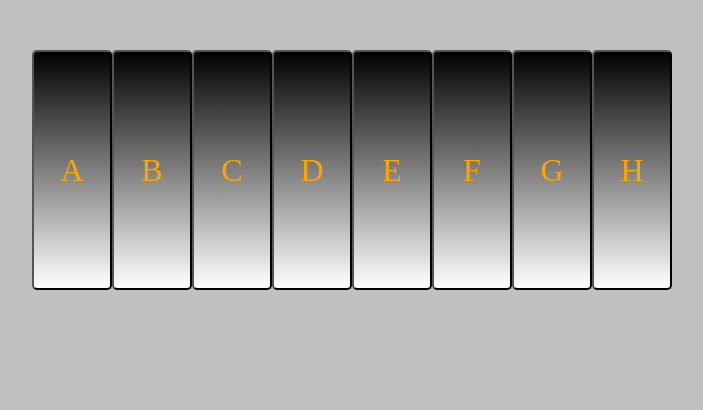
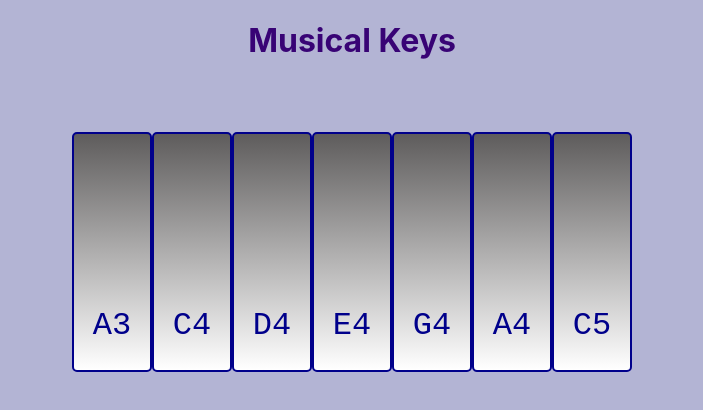
Before and after one commit to halitos/musical-keys, a React (Create React App) app: page / in a window 1280 px wide. Shown: the top 410 px of the page, without its empty margins (288-991 px from the left). Built offline with nearby package versions, Linux system fonts and the light colour scheme.

Commit message:
played first tone

```diff
--- a/src/App.css
+++ b/src/App.css
@@ -1,15 +1,22 @@
 body {
   text-align: center;
-  background-color: silver;
+  background-color: rgb(179, 180, 212);
+}
+
+.header {
+  margin: 20px;
+  color: rgb(56, 3, 117);
 }
 
 button {
   margin-top: 50px;
   width: 80px;
   height: 240px;
-  background: linear-gradient(rgb(0, 0, 0), rgb(256, 256, 256));
+  background: linear-gradient(rgb(94, 92, 92), rgb(256, 256, 256));
   font-size: xx-large;
-  font-family: cursive;
+  font-family: "Courier New", Courier, monospace;
   border-radius: 5px;
-  color: orange;
+  color: darkblue;
+  border-color: darkblue;
+  border-style: double;
 }
--- a/src/App.js
+++ b/src/App.js
@@ -1,10 +1,16 @@
 import React from "react";
 import Keyboard from "./Keyboard";
+import Header from "./Header";
 
 import "./App.css";
 
 function App() {
-  return <Keyboard />;
+  return (
+    <>
+      <Header />
+      <Keyboard />
+    </>
+  );
 }
 
 export default App;
--- /dev/null
+++ b/src/Header.js
@@ -0,0 +1,11 @@
+import React from "react";
+
+const Header = () => {
+  return (
+    <div className="header">
+      <h1>Musical Keys</h1>
+    </div>
+  );
+};
+
+export default Header;
--- a/src/Key.js
+++ b/src/Key.js
@@ -1,9 +1,26 @@
 import React from "react";
+import Tone from "tone";
 
 const Key = (props) => {
   return props.notes.map((p, index) => {
-    return <button key={index}>{p}</button>;
+    return (
+      <button key={index} onClick={handleClick}>
+        <br></br>
+        <br></br>
+        <br></br>
+        <br></br>
+        {p}
+      </button>
+    );
   });
+  function handleClick(e) {
+    //create a synth and connect it to the master output (your speakers)
+    var synth = new Tone.Synth().toMaster();
+
+    //play a middle 'C' for the duration of an 8th note
+    synth.triggerAttackRelease("D4", "8n");
+    console.log("clicked");
+  }
 };
 
 export default Key;
--- a/src/Keyboard.js
+++ b/src/Keyboard.js
@@ -2,7 +2,7 @@ import React from "react";
 import Key from "./Key";
 
 const Keyboard = () => {
-  const arr = ["A", "B", "C", "D", "E", "F", "G", "H"];
+  const arr = ["A3", "C4", "D4", "E4", "G4", "A4", "C5"];
   return (
     <div className="keyboard">
       <Key notes={arr} />
```
Also changed, not shown: src/PlayTones.js (added).
